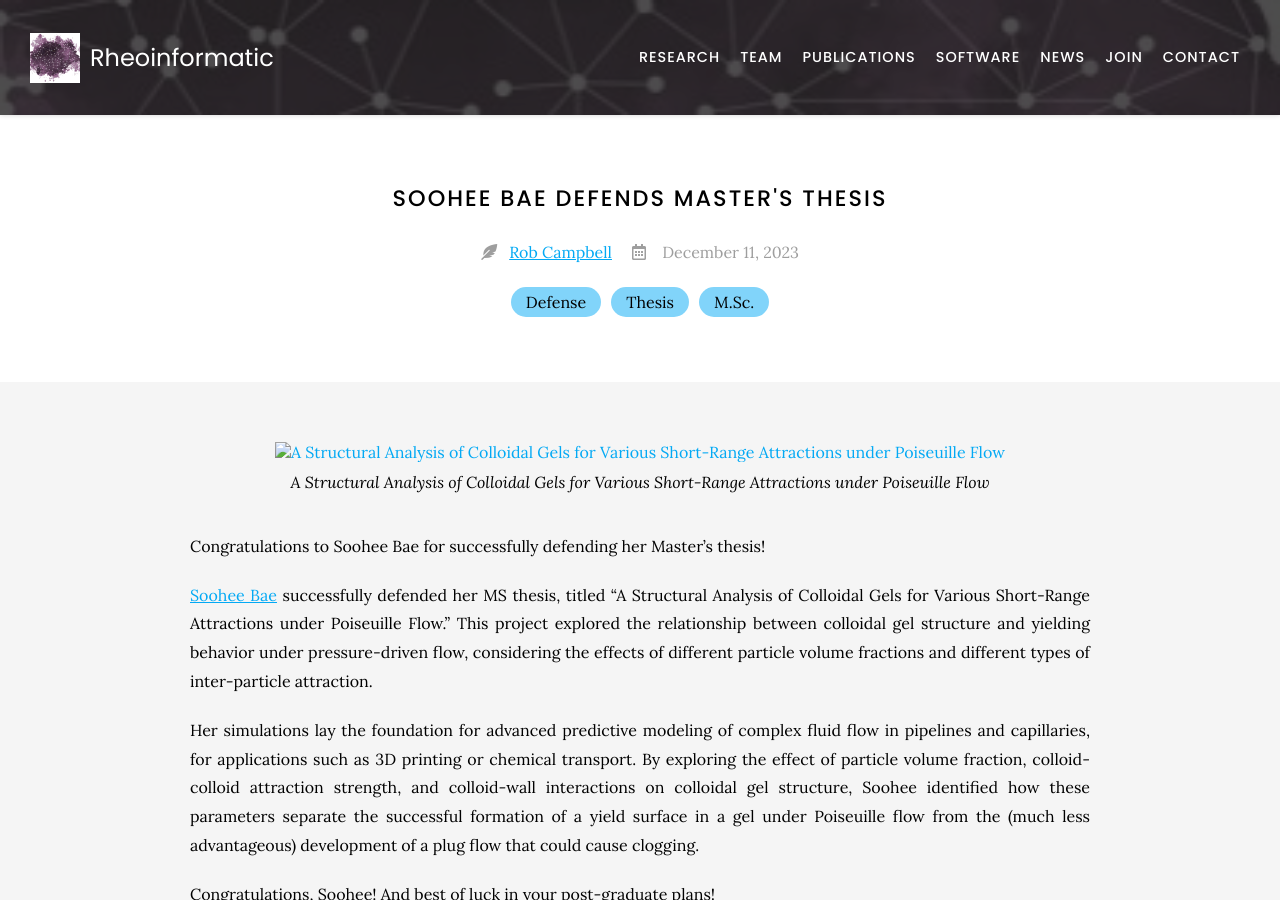
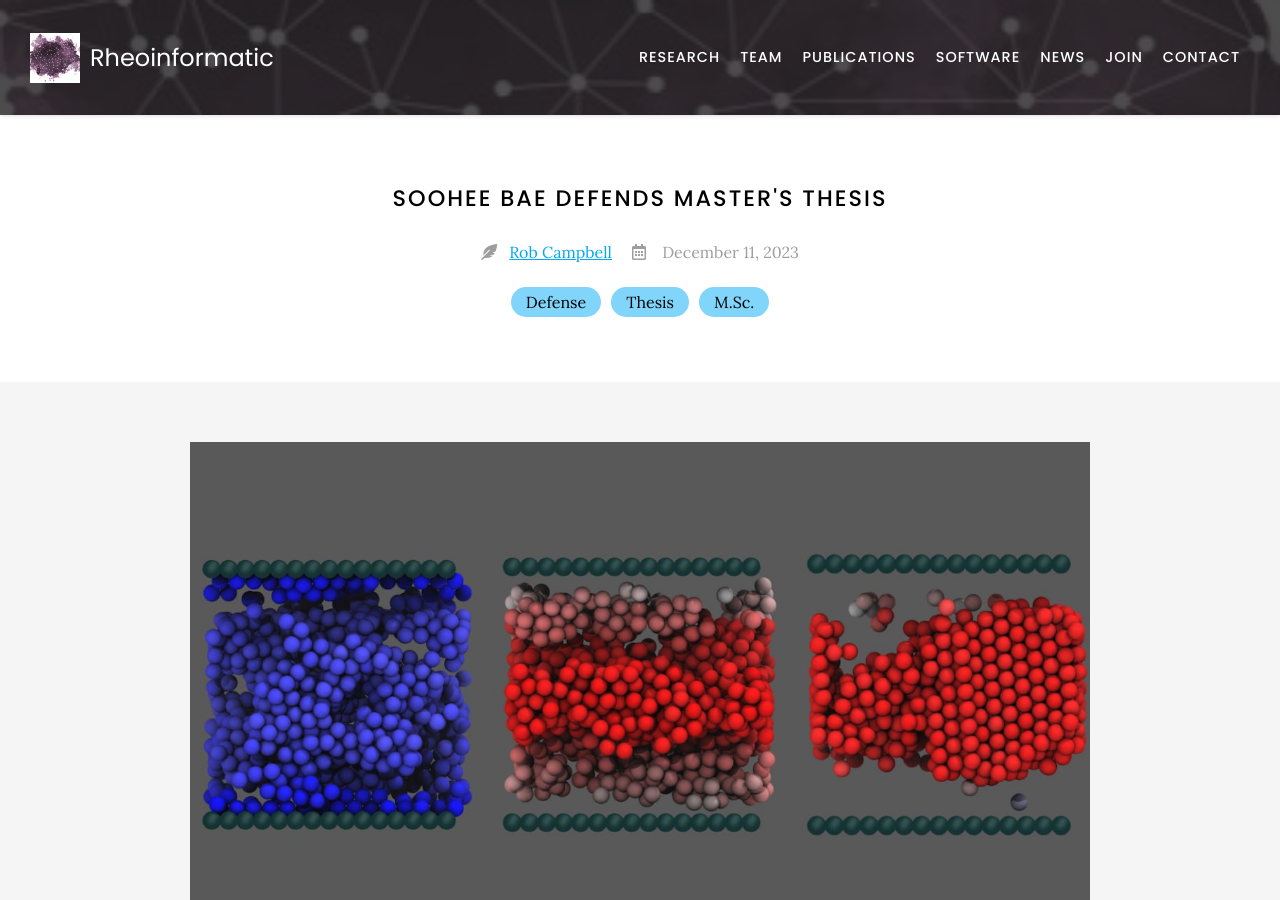
Before and after one commit to procf/procf.github.io, a Jekyll site: the page built from _posts/2023-12-11-soohee-defense.md, in a window 1280 px wide and 900 px high. Built offline with Jekyll 4.4.1, drawn with Linux system fonts in a browser that asks for light colours; nearby versions of some CDN libraries.

Commit message:
News: move featured images to images/posts folder

```diff
--- a/_posts/2023-12-11-soohee-defense.md
+++ b/_posts/2023-12-11-soohee-defense.md
@@ -6,13 +6,15 @@ tags:
   - M.Sc.
 author: Rob Campbell
 member: rob-camp"bell
-featured-image: "posts/2023-12-11-soohee-defense.jpg"
+featured_image: "images/posts/2023-12-11-soohee-defense.jpg"
 ---
+{% assign image = page.featured_image | default: "" %}
+{% if author_name != "" %}
+  {% include figure.html
+    image=image
+  %}
+{% endif %}
 
-{% include figure.html
-  image="posts/2023-12-11-soohee-defense.jpg"
-  caption="A Structural Analysis of Colloidal Gels for Various Short-Range Attractions under Poiseuille Flow"
-%}
 
 Congratulations to Soohee Bae for successfully defending her Master's thesis!
 
```
Also changed, not shown: images/posts/2023-12-11-soohee-defense.jpg (renamed from _posts/2023-12-11-soohee-defense.jpg).
